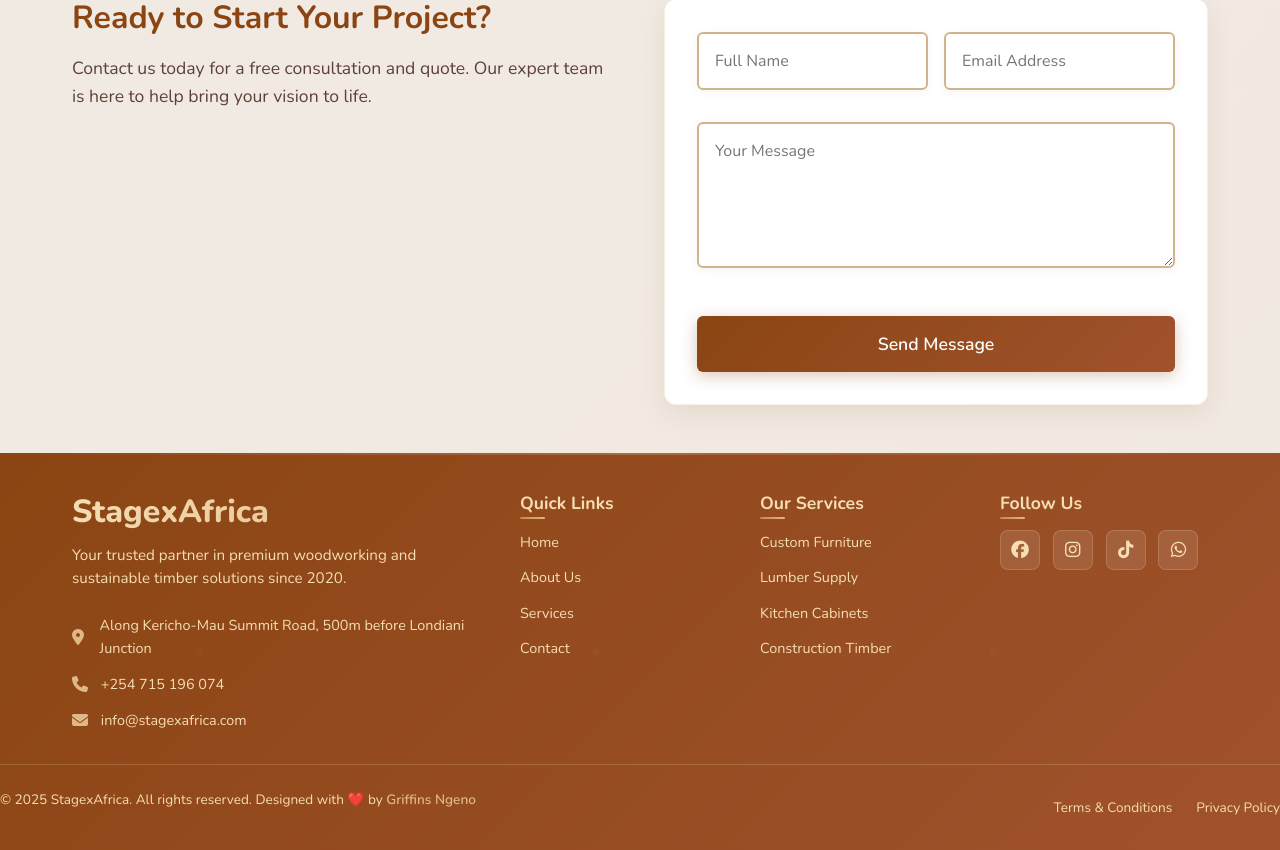
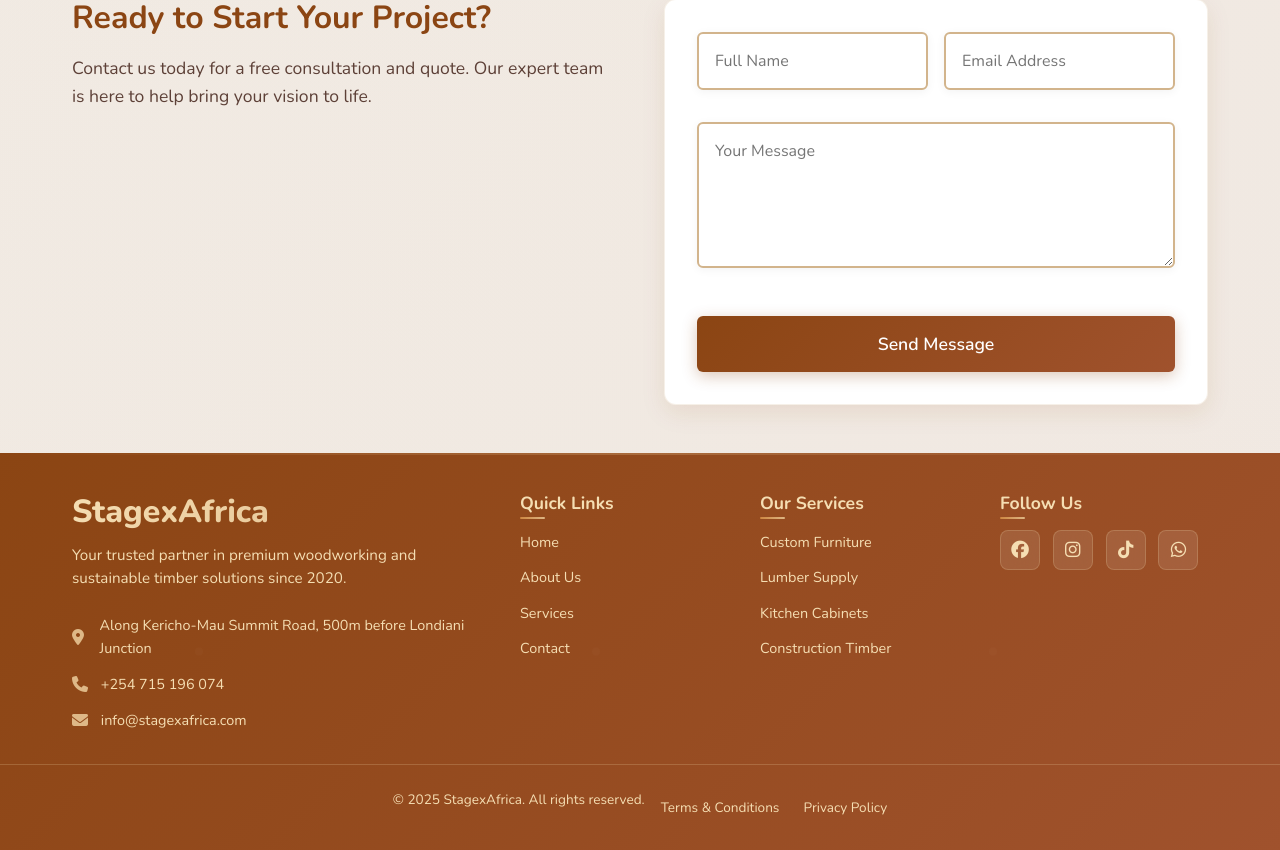
Before and after one commit to GriffinsSiele/stagexafrica, a Next.js app: page / in a window 1280 px wide. Shown: the part 3977-4827 px from the top of the page. Built offline with nearby package versions, Linux system fonts and the light colour scheme.

Commit message:
Updated the footer

```diff
--- a/app/components/Footer.module.css
+++ b/app/components/Footer.module.css
@@ -200,7 +200,7 @@
   border-top: 1px solid rgba(245, 222, 179, 0.2);
   padding-top: 1.5rem;
   display: flex;
-  justify-content: space-between;
+  justify-content: center;
   align-items: center;
   flex-wrap: wrap;
   gap: 1rem;
@@ -212,12 +212,6 @@
   font-size: 0.85rem;
 }
 
-.copyright a {
-  color: #DEB887;
-  text-decoration: none;
-  font-weight: 600;
-  transition: color 0.3s ease;
-}
 
 .copyright a:hover {
   color: #F5DEB3;
@@ -227,6 +221,8 @@
   display: flex;
   gap: 1.5rem;
   flex-wrap: wrap;
+    justify-content: center;
+  align-items: center;
 }
 
 .legalLinks a {
@@ -235,6 +231,8 @@
   font-size: 0.85rem;
   font-family: 'Nunito', sans-serif;
   transition: color 0.3s ease;
+    justify-content: center;
+  align-items: center;
 }
 
 .legalLinks a:hover {
--- a/app/components/Footer.tsx
+++ b/app/components/Footer.tsx
@@ -75,7 +75,7 @@
         {/* Bottom Section */}
         <div className={styles.footerBottom}>
           <div className={styles.copyright}>
-            <p>© 2025 StagexAfrica. All rights reserved. Designed with ❤️ by <a href="https://griffinsngeno.vercel.app/">Griffins Ngeno</a></p>
+            <p>© 2025 StagexAfrica. All rights reserved.</p>
           </div>
           <div className={styles.legalLinks}>
             <a href="#">Terms & Conditions</a>
```
